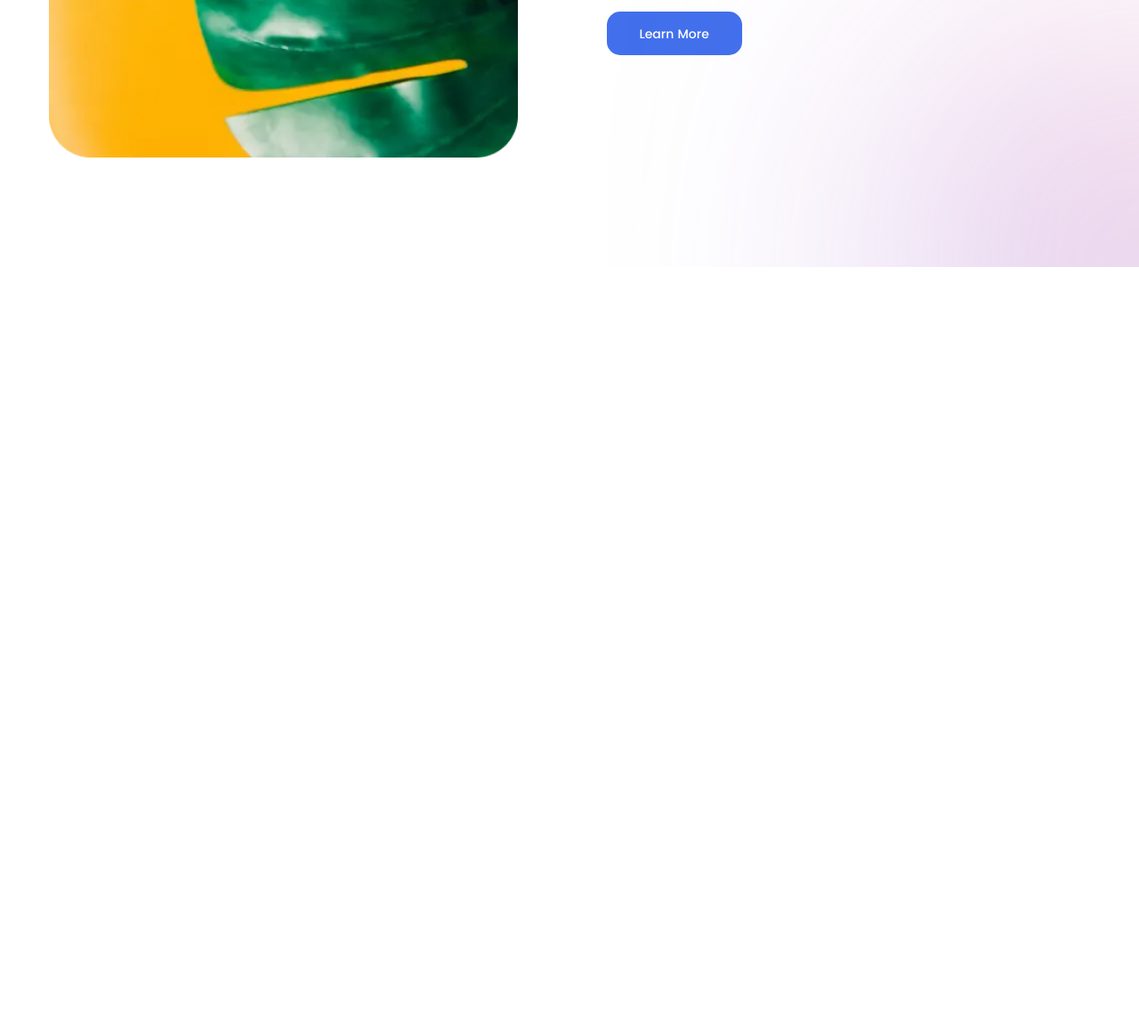
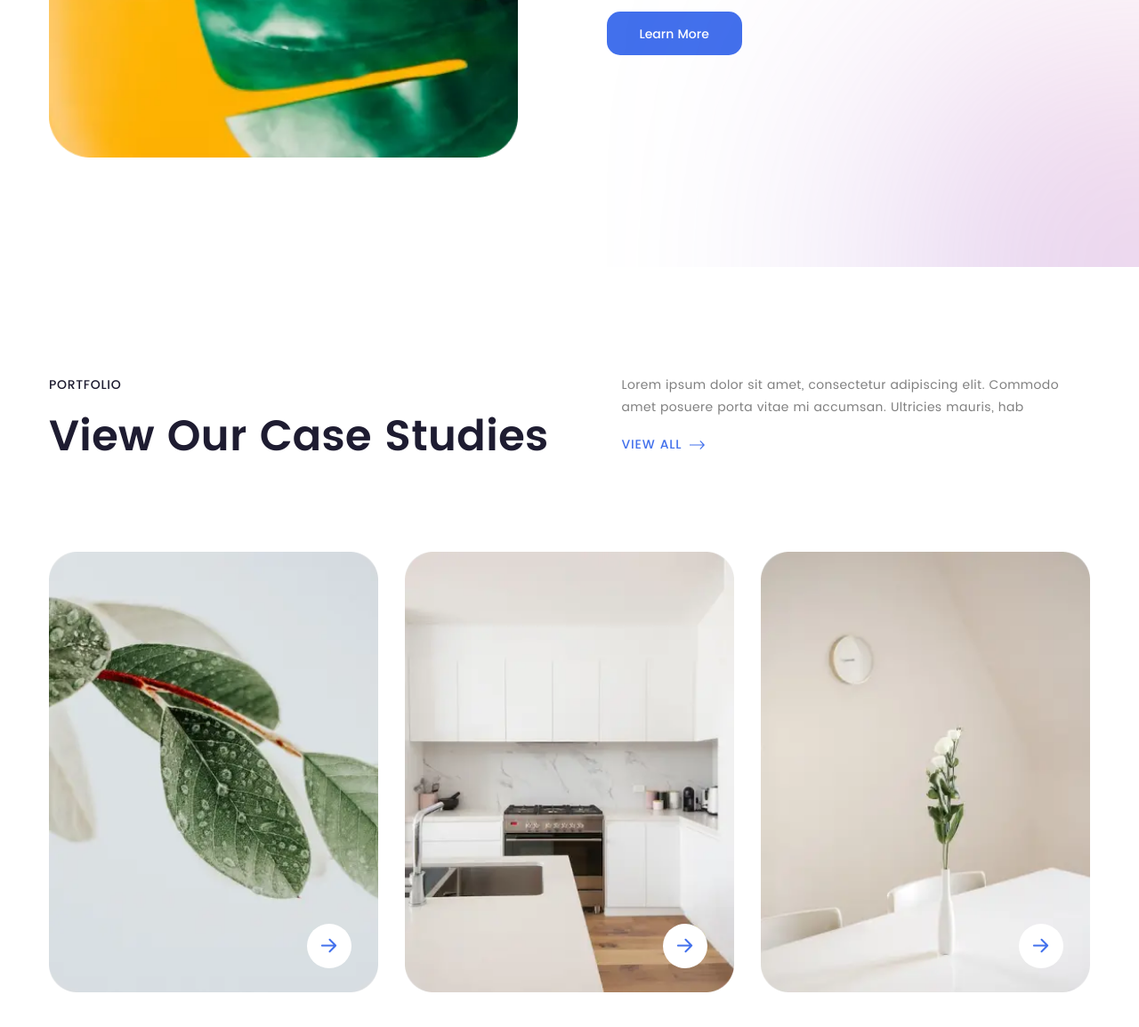
Before and after one commit to ptrv-dev/www-agency, a plain HTML site: page index.html in a window 1280 px wide. Shown: the part 1565-2719 px from the top of the page at 89% size. Before the commit the page ends 1865 px from the top, so only its background shows below. Drawn offline with Linux system fonts and the light colour scheme.

Commit message:
Update 2022-08-21T11:47:47.815Z

```diff
--- a/css/main.css
+++ b/css/main.css
@@ -89,6 +89,9 @@ p {
   .container {
     max-width: 768px;
   }
+  .section {
+    padding: 60px 0;
+  }
 }
 @media (max-width: 425px) {
   .section__title {
@@ -96,6 +99,11 @@ p {
   }
   .section__suptitle {
     margin-bottom: 0;
+  }
+}
+@media (max-width: 768px) {
+  .section {
+    padding: 40px 0;
   }
 }
 .header {
@@ -186,7 +194,7 @@ p {
     display: flex;
     padding-top: 125px;
     justify-content: center;
-    background-color: rgba(255, 255, 255, 0.7);
+    background-color: rgba(255, 255, 255, 0.9);
     transition: bottom 0.3s;
   }
   .nav__list {
@@ -347,6 +355,9 @@ p {
   .cards-main-item:not(:last-child) {
     margin-right: 0;
   }
+  .main {
+    padding-top: 120px;
+  }
   .main__col_row {
     flex: 0 1 auto;
   }
@@ -452,3 +463,114 @@ p {
     margin-bottom: 27.5px;
   }
 }
+.portfolio__container {
+  align-items: center;
+}
+.portfolio__header {
+  margin-bottom: 100px;
+}
+.portfolio__text {
+  font-weight: 400;
+  line-height: 1.7857142857;
+  margin-bottom: 17px;
+  letter-spacing: 0.03em;
+  color: rgba(0, 0, 0, 0.5);
+}
+.portfolio__link {
+  display: flex;
+  align-items: center;
+  font-weight: 500;
+  font-size: 14px;
+  line-height: 1.7857142857;
+  letter-spacing: 0.06em;
+  text-transform: uppercase;
+  color: #4270EC;
+  text-decoration: none;
+}
+.portfolio__link svg {
+  margin-left: 9px;
+  fill: #4270EC;
+}
+.header-portfolio {
+  display: flex;
+  justify-content: space-between;
+}
+.header-portfolio__col {
+  flex: 0 0 50%;
+}
+.header-portfolio__col:last-child {
+  flex: 0 0 45%;
+}
+
+.cards-portfolio {
+  display: flex;
+  justify-content: space-between;
+}
+.cards-portfolio-item {
+  position: relative;
+  flex: 0 0 calc(33.3333333333% - 20px);
+  border-radius: 31px;
+}
+.cards-portfolio-item__image {
+  width: 100%;
+}
+.cards-portfolio-item__image img {
+  display: block;
+}
+.cards-portfolio-item__button {
+  position: absolute;
+  bottom: 30px;
+  right: 30px;
+  width: 50px;
+  height: 50px;
+  display: flex;
+  align-items: center;
+  justify-content: center;
+  background: #ffffff;
+  border-radius: 50%;
+  border: none;
+  cursor: pointer;
+}
+.cards-portfolio-item__button svg {
+  stroke: #4270EC;
+}
+
+@media (max-width: 1200px) {
+  .portfolio__header {
+    flex-direction: column;
+  }
+  .header-portfolio__col {
+    flex: auto;
+  }
+  .header-portfolio__col:not(:last-child) {
+    margin-bottom: 25px;
+  }
+  .cards-portfolio-item__button {
+    right: 15px;
+    bottom: 15px;
+  }
+}
+@media (max-width: 768px) {
+  .cards-portfolio {
+    flex-wrap: wrap;
+    gap: 15px;
+    justify-content: center;
+  }
+  .cards-portfolio-item {
+    flex: 0 0 360px;
+  }
+}
+@media (max-width: 425px) {
+  .cards-portfolio-item {
+    flex: 0 0 100%;
+  }
+  .header-portfolio__col {
+    flex: auto;
+  }
+  .header-portfolio__col:not(:last-child) {
+    margin-bottom: 10px;
+  }
+  .portfolio__header {
+    margin-bottom: 50px;
+  }
+}
--- a/index.html
+++ b/index.html
@@ -107,15 +107,116 @@
 			<div class="about-us__decor"></div>
 			<div class="container about-us__container">
 				<div class="about-us__image">
-                    <picture><source srcset="./img/about-us/about-img.webp" type="image/webp"><img src="./img/about-us/about-img.png" alt="About Us Image"></picture>
+					<picture><source srcset="./img/about-us/about-img.webp" type="image/webp"><img src="./img/about-us/about-img.png" alt="About Us Image" /></picture>
 				</div>
 				<div class="about-us__content">
 					<div class="section__header about-us__header">
 						<h4 class="section__suptitle about-us__suptitle">About us</h4>
-                        <h2 class="section__title about-us__title">Design & Develop For Better Solution</h2>
+						<h2 class="section__title about-us__title">
+							Design & Develop For Better Solution
+						</h2>
 					</div>
-                    <div class="about-us__text">Lorem ipsum dolor sit amet, consectetur adipiscing elit. Commodo amet posuere porta vitae mi accumsan. Ultricies mauris, habitasse nec mauris sagittis imperdiet lobortis porttitor. Ipsum mi sed uta aliquet ut. Turpis viverra volutpat sed eu porta morbi egesta ut   hac rutrum ut augue vitae, nec, ut. Nibh nibh quam</div>
+					<div class="about-us__text">
+						Lorem ipsum dolor sit amet, consectetur adipiscing elit. Commodo
+						amet posuere porta vitae mi accumsan. Ultricies mauris, habitasse
+						nec mauris sagittis imperdiet lobortis porttitor. Ipsum mi sed uta
+						aliquet ut. Turpis viverra volutpat sed eu porta morbi egesta ut hac
+						rutrum ut augue vitae, nec, ut. Nibh nibh quam
+					</div>
 					<button class="button about-us__button">Learn More</button>
+				</div>
+			</div>
+		</section>
+		<section class="section portfolio">
+			<div class="container portfolio__container">
+				<div class="section__header portfolio__header header-portfolio">
+					<div class="header-portfolio__col">
+						<h4 class="section__suptitle portfolio__suptitle">Portfolio</h4>
+						<h2 class="section__title portfolio__title">
+							View Our Case Studies
+						</h2>
+					</div>
+					<div class="header-portfolio__col">
+						<p class="portfolio__text">Lorem ipsum dolor sit amet, consectetur adipiscing elit. Commodo amet posuere porta vitae mi accumsan. Ultricies mauris, hab</p>
+						<a href="#" class="portfolio__link">
+							View all
+							<svg
+								class="long-arrow-right-icon"
+								width="17"
+								height="10"
+								viewBox="0 0 17 10"
+								fill=""
+								xmlns="http://www.w3.org/2000/svg"
+							>
+								<path
+									d="M12.2171 0L11.4132 0.840384L14.8237 4.40579H0V5.59433H14.8236L11.4132 9.15962L12.2171 10L17 5L12.2171 0Z"
+									fill=""
+								/>
+							</svg>
+						</a>
+					</div>
+				</div>
+				<div class="portfolio__cards cards-portfolio">
+					<div class="cards-portfolio__item cards-portfolio-item">
+						<picture><source srcset="./img/portfolio/portfolio-image-1.webp" type="image/webp"><img src="./img/portfolio/portfolio-image-1.png" alt="Portfolio Image 1" class="cards-portfolio-item__image"></picture>
+                        <button class="cards-portfolio-item__button">
+							<svg
+								width="19"
+								height="17"
+								viewBox="0 0 19 17"
+								fill="none"
+								xmlns="http://www.w3.org/2000/svg"
+							>
+								<path
+									d="M1.83337 8.49996H17.1667M10.4584 1.79163L17.1667 8.49996L10.4584 15.2083"
+									stroke=""
+									stroke-width="2"
+									stroke-linecap="round"
+									stroke-linejoin="round"
+								/>
+							</svg>
+						</button>
+					</div>
+					<div class="cards-portfolio__item cards-portfolio-item">
+						<picture><source srcset="./img/portfolio/portfolio-image-2.webp" type="image/webp"><img src="./img/portfolio/portfolio-image-2.png" alt="Portfolio Image 2" class="cards-portfolio-item__image"></picture>
+                        <button class="cards-portfolio-item__button">
+							<svg
+								width="19"
+								height="17"
+								viewBox="0 0 19 17"
+								fill="none"
+								xmlns="http://www.w3.org/2000/svg"
+							>
+								<path
+									d="M1.83337 8.49996H17.1667M10.4584 1.79163L17.1667 8.49996L10.4584 15.2083"
+									stroke=""
+									stroke-width="2"
+									stroke-linecap="round"
+									stroke-linejoin="round"
+								/>
+							</svg>
+						</button>
+					</div>
+					<div class="cards-portfolio__item cards-portfolio-item">
+						<picture><source srcset="./img/portfolio/portfolio-image-3.webp" type="image/webp"><img src="./img/portfolio/portfolio-image-3.png" alt="Portfolio Image 3" class="cards-portfolio-item__image"></picture>
+                        <button class="cards-portfolio-item__button">
+							<svg
+								width="19"
+								height="17"
+								viewBox="0 0 19 17"
+								fill="none"
+								xmlns="http://www.w3.org/2000/svg"
+							>
+								<path
+									d="M1.83337 8.49996H17.1667M10.4584 1.79163L17.1667 8.49996L10.4584 15.2083"
+									stroke=""
+									stroke-width="2"
+									stroke-linecap="round"
+									stroke-linejoin="round"
+								/>
+							</svg>
+						</button>
+					</div>
 				</div>
 			</div>
 		</section>
```
Also changed, not shown: css/main.min.css, img/portfolio/arrow-right-icon.svg (added), img/portfolio/long-arrow-right-icon.svg (added), img/portfolio/portfolio-image-1.png (added), img/portfolio/portfolio-image-1.webp (added), img/portfolio/portfolio-image-2.png (added), img/portfolio/portfolio-image-2.webp (added), img/portfolio/portfolio-image-3.png (added), img/portfolio/portfolio-image-3.webp (added). Lines whose indentation alone changed are shown as unchanged.
